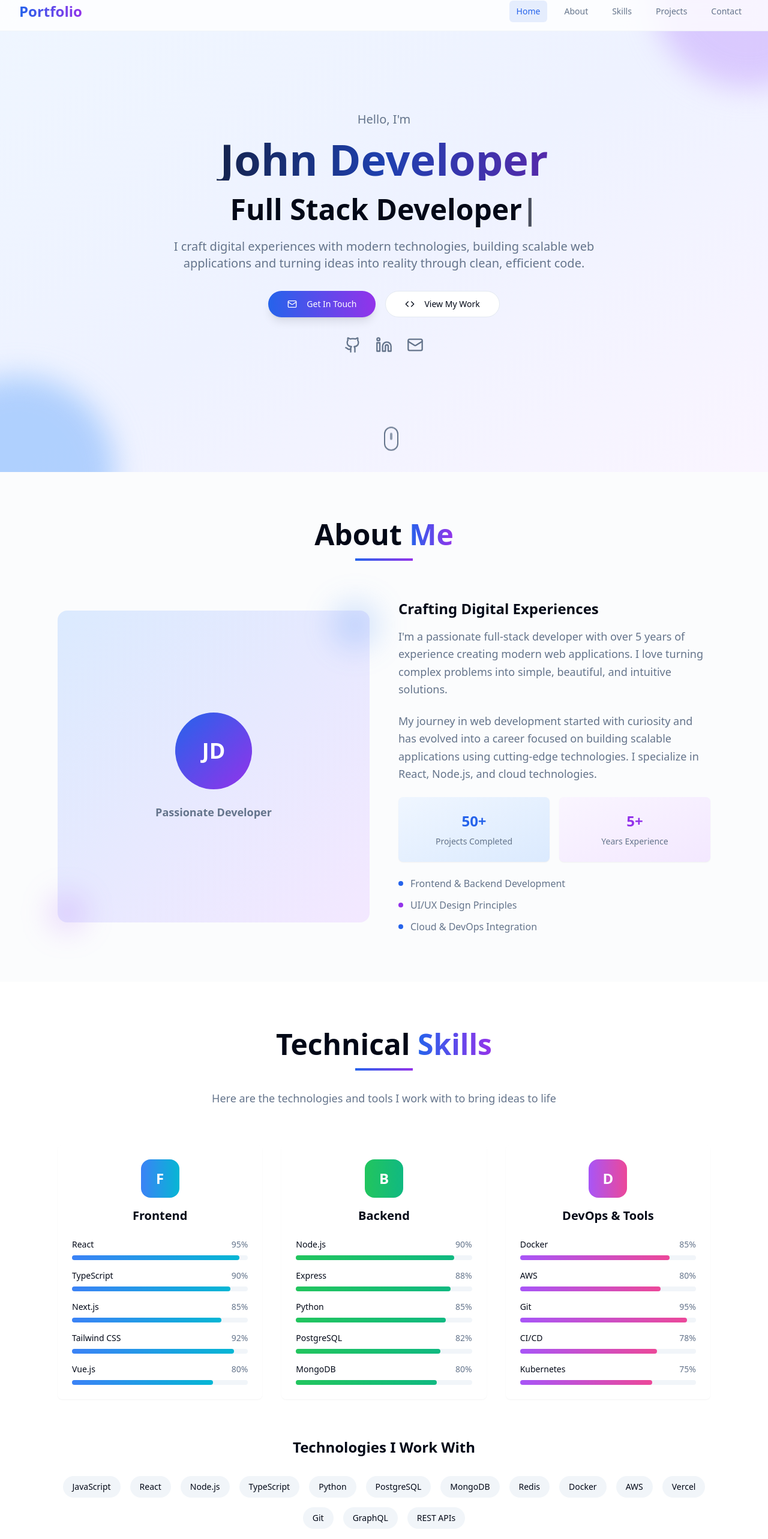
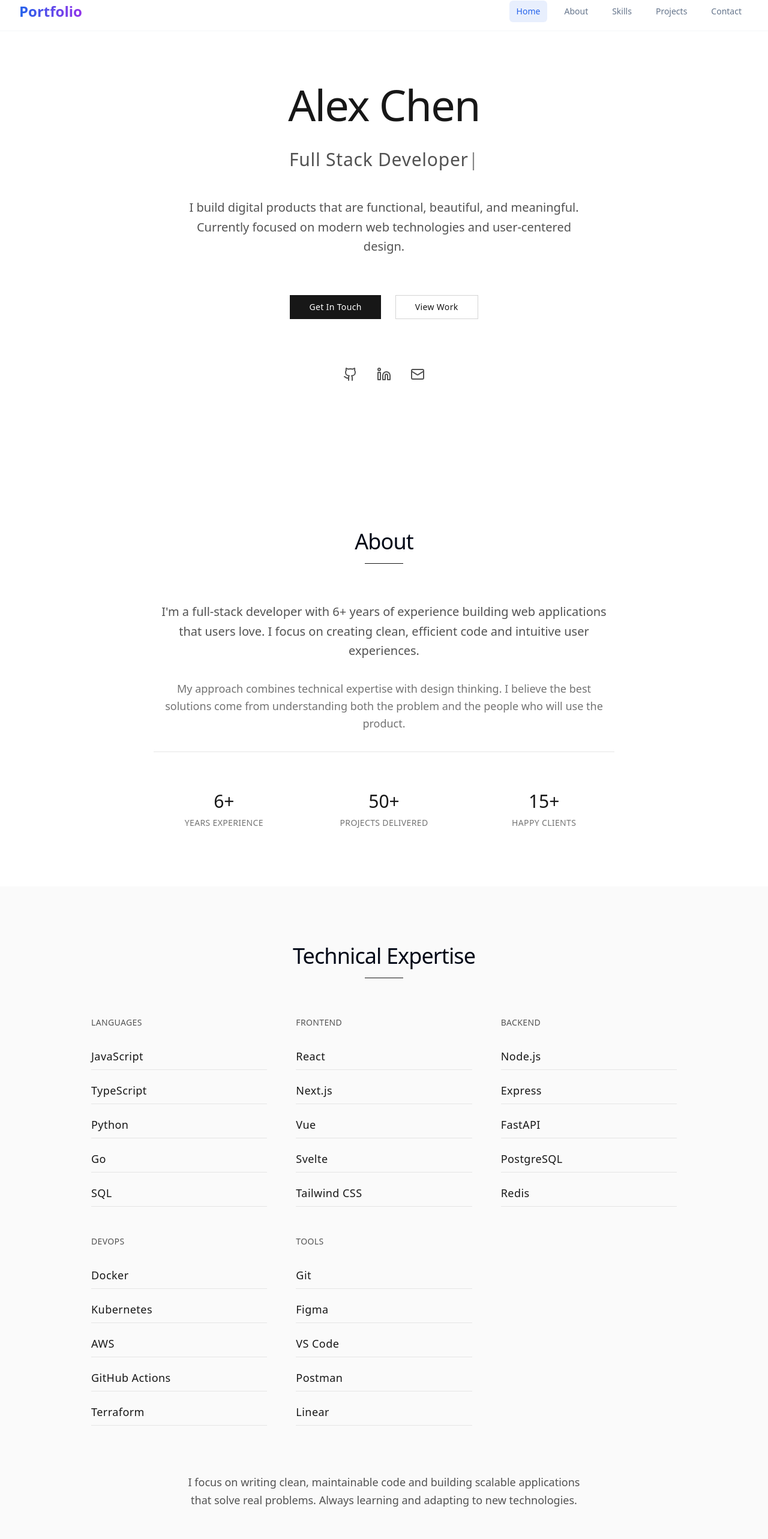
Before and after one commit to Pradeep-env/Pradeep-env, a React (Vite) app: page / in a window 1280 px wide. Shown: the part 13-2579 px from the top of the page at 60% size. Built offline with nearby package versions, Linux system fonts and the light colour scheme.

Commit message:
Refactor: Improve design and skills section
Improve the design and the skills section to make it look less AI-generated and more professional.

```diff
--- a/src/components/About.tsx
+++ b/src/components/About.tsx
@@ -2,85 +2,39 @@ import { Card, CardContent } from '@/components/ui/card';
 
 const About = () => {
   return (
-    <section id="about" className="py-20 bg-muted/30">
-      <div className="max-w-6xl mx-auto px-4 sm:px-6 lg:px-8">
-        <div className="text-center mb-16">
-          <h2 className="text-3xl sm:text-4xl lg:text-5xl font-bold mb-4">
-            About <span className="bg-gradient-to-r from-blue-600 to-purple-600 bg-clip-text text-transparent">Me</span>
+    <section id="about" className="py-24">
+      <div className="max-w-5xl mx-auto px-6">
+        <div className="mb-16">
+          <h2 className="text-4xl font-light tracking-tight text-center mb-4">
+            About
           </h2>
-          <div className="w-24 h-1 bg-gradient-to-r from-blue-600 to-purple-600 mx-auto mb-8"></div>
+          <div className="w-16 h-px bg-neutral-900 dark:bg-neutral-100 mx-auto"></div>
         </div>
 
-        <div className="grid md:grid-cols-2 gap-12 items-center">
-          {/* Image/Visual Section */}
-          <div className="relative">
-            <div className="aspect-square rounded-2xl bg-gradient-to-br from-blue-100 to-purple-100 dark:from-blue-900/20 dark:to-purple-900/20 p-8 flex items-center justify-center">
+        <div className="max-w-3xl mx-auto">
+          <div className="space-y-8 text-center">
+            <p className="text-xl font-light text-neutral-600 dark:text-neutral-400 leading-relaxed">
+              I'm a full-stack developer with 6+ years of experience building web applications
+              that users love. I focus on creating clean, efficient code and intuitive user experiences.
+            </p>
+
+            <p className="text-lg font-light text-neutral-500 dark:text-neutral-500 leading-relaxed">
+              My approach combines technical expertise with design thinking. I believe the best
+              solutions come from understanding both the problem and the people who will use the product.
+            </p>
+
+            <div className="grid md:grid-cols-3 gap-8 mt-16 pt-16 border-t border-neutral-200 dark:border-neutral-800">
               <div className="text-center">
-                <div className="w-32 h-32 bg-gradient-to-br from-blue-600 to-purple-600 rounded-full mx-auto mb-6 flex items-center justify-center text-white text-4xl font-bold">
-                  JD
-                </div>
-                <p className="text-lg font-semibold text-muted-foreground">
-                  Passionate Developer
-                </p>
+                <div className="text-3xl font-light text-neutral-900 dark:text-neutral-100 mb-2">6+</div>
+                <div className="text-sm text-neutral-500 dark:text-neutral-500 tracking-wide uppercase">Years Experience</div>
               </div>
-            </div>
-
-            {/* Floating elements */}
-            <div className="absolute -top-4 -right-4 w-20 h-20 bg-blue-500/20 rounded-full blur-xl"></div>
-            <div className="absolute -bottom-4 -left-4 w-16 h-16 bg-purple-500/20 rounded-full blur-xl"></div>
-          </div>
-
-          {/* Content Section */}
-          <div className="space-y-6">
-            <div>
-              <h3 className="text-2xl font-semibold mb-4">
-                Crafting Digital Experiences
-              </h3>
-              <p className="text-muted-foreground leading-relaxed text-lg">
-                I'm a passionate full-stack developer with over 5 years of experience creating
-                modern web applications. I love turning complex problems into simple, beautiful,
-                and intuitive solutions.
-              </p>
-            </div>
-
-            <div>
-              <p className="text-muted-foreground leading-relaxed text-lg">
-                My journey in web development started with curiosity and has evolved into a
-                career focused on building scalable applications using cutting-edge technologies.
-                I specialize in React, Node.js, and cloud technologies.
-              </p>
-            </div>
-
-            {/* Stats Cards */}
-            <div className="grid grid-cols-2 gap-4 mt-8">
-              <Card className="border-none bg-gradient-to-br from-blue-50 to-blue-100 dark:from-blue-900/20 dark:to-blue-800/20">
-                <CardContent className="p-6 text-center">
-                  <div className="text-2xl font-bold text-blue-600 mb-2">50+</div>
-                  <div className="text-sm text-muted-foreground">Projects Completed</div>
-                </CardContent>
-              </Card>
-
-              <Card className="border-none bg-gradient-to-br from-purple-50 to-purple-100 dark:from-purple-900/20 dark:to-purple-800/20">
-                <CardContent className="p-6 text-center">
-                  <div className="text-2xl font-bold text-purple-600 mb-2">5+</div>
-                  <div className="text-sm text-muted-foreground">Years Experience</div>
-                </CardContent>
-              </Card>
-            </div>
-
-            {/* Key Points */}
-            <div className="space-y-3 mt-8">
-              <div className="flex items-center space-x-3">
-                <div className="w-2 h-2 bg-blue-600 rounded-full"></div>
-                <span className="text-muted-foreground">Frontend & Backend Development</span>
+              <div className="text-center">
+                <div className="text-3xl font-light text-neutral-900 dark:text-neutral-100 mb-2">50+</div>
+                <div className="text-sm text-neutral-500 dark:text-neutral-500 tracking-wide uppercase">Projects Delivered</div>
               </div>
-              <div className="flex items-center space-x-3">
-                <div className="w-2 h-2 bg-purple-600 rounded-full"></div>
-                <span className="text-muted-foreground">UI/UX Design Principles</span>
-              </div>
-              <div className="flex items-center space-x-3">
-                <div className="w-2 h-2 bg-blue-600 rounded-full"></div>
-                <span className="text-muted-foreground">Cloud & DevOps Integration</span>
+              <div className="text-center">
+                <div className="text-3xl font-light text-neutral-900 dark:text-neutral-100 mb-2">15+</div>
+                <div className="text-sm text-neutral-500 dark:text-neutral-500 tracking-wide uppercase">Happy Clients</div>
               </div>
             </div>
           </div>
--- a/src/components/Hero.tsx
+++ b/src/components/Hero.tsx
@@ -28,100 +28,67 @@ const Hero = () => {
   };
 
   return (
-    <section id="home" className="min-h-screen flex items-center justify-center relative overflow-hidden">
-      {/* Animated background gradient */}
-      <div className="absolute inset-0 bg-gradient-to-br from-blue-50 via-indigo-50 to-purple-50 dark:from-gray-900 dark:via-blue-900/20 dark:to-purple-900/20" />
-
-      {/* Floating elements */}
-      <div className="absolute inset-0 overflow-hidden">
-        <div className="absolute -top-40 -right-32 w-80 h-80 bg-purple-300 rounded-full mix-blend-multiply filter blur-xl opacity-70 animate-pulse" />
-        <div className="absolute -bottom-40 -left-32 w-80 h-80 bg-blue-300 rounded-full mix-blend-multiply filter blur-xl opacity-70 animate-pulse delay-1000" />
-      </div>
-
-      <div className="relative z-10 text-center max-w-4xl mx-auto px-4 sm:px-6 lg:px-8">
-        {/* Greeting */}
-        <div className="animate-fade-in">
-          <p className="text-lg sm:text-xl text-muted-foreground mb-4">
-            Hello, I'm
-          </p>
-        </div>
-
-        {/* Name */}
-        <div className="animate-fade-in" style={{ animationDelay: '0.2s' }}>
-          <h1 className="text-4xl sm:text-6xl lg:text-7xl font-bold bg-gradient-to-r from-gray-900 via-blue-800 to-purple-800 dark:from-white dark:via-blue-200 dark:to-purple-200 bg-clip-text text-transparent mb-6">
-            John Developer
+    <section id="home" className="min-h-screen flex items-center justify-center relative">
+      <div className="max-w-4xl mx-auto px-6 text-center">
+        <div className="space-y-8">
+          <div>
+            <h1 className="text-5xl md:text-7xl font-light tracking-tight text-neutral-900 dark:text-neutral-100 mb-6">
+              Alex Chen
             </h1>
-        </div>
-
-        {/* Typed effect title */}
-        <div className="animate-fade-in" style={{ animationDelay: '0.4s' }}>
-          <h2 className="text-2xl sm:text-4xl lg:text-5xl font-semibold text-foreground mb-6 min-h-[3rem]">
+            <div className="h-16 flex items-center justify-center">
+              <h2 className="text-2xl md:text-3xl font-light text-neutral-600 dark:text-neutral-400 tracking-wide">
                 {displayedText}
                 <span className="animate-pulse">|</span>
               </h2>
             </div>
-
-        {/* Description */}
-        <div className="animate-fade-in" style={{ animationDelay: '0.6s' }}>
-          <p className="text-lg sm:text-xl text-muted-foreground max-w-3xl mx-auto mb-8 leading-relaxed">
-            I craft digital experiences with modern technologies, building scalable web applications
-            and turning ideas into reality through clean, efficient code.
-          </p>
           </div>
 
-        {/* CTA Buttons */}
-        <div className="animate-fade-in flex flex-col sm:flex-row gap-4 justify-center items-center mb-8" style={{ animationDelay: '0.8s' }}>
+          <p className="text-xl font-light text-neutral-600 dark:text-neutral-400 max-w-2xl mx-auto leading-relaxed">
+            I build digital products that are functional, beautiful, and meaningful.
+            Currently focused on modern web technologies and user-centered design.
+          </p>
+
+          <div className="flex flex-col sm:flex-row gap-6 justify-center items-center pt-8">
             <Button
-            size="lg"
               onClick={scrollToContact}
-            className="bg-gradient-to-r from-blue-600 to-purple-600 hover:from-blue-700 hover:to-purple-700 text-white px-8 py-3 rounded-full transition-all duration-300 hover:scale-105 shadow-lg"
+              className="bg-neutral-900 dark:bg-neutral-100 text-white dark:text-neutral-900 hover:bg-neutral-800 dark:hover:bg-neutral-200 px-8 py-3 rounded-none font-light tracking-wide transition-colors"
             >
-            <Mail className="mr-2 h-5 w-5" />
               Get In Touch
             </Button>
 
             <Button
               variant="outline"
-            size="lg"
               onClick={() => window.open('#projects', '_self')}
-            className="px-8 py-3 rounded-full transition-all duration-300 hover:scale-105"
+              className="border-neutral-300 dark:border-neutral-700 text-neutral-900 dark:text-neutral-100 hover:bg-neutral-100 dark:hover:bg-neutral-800 px-8 py-3 rounded-none font-light tracking-wide"
             >
-            <Code className="mr-2 h-5 w-5" />
-            View My Work
+              View Work
             </Button>
           </div>
 
-        {/* Social Links */}
-        <div className="animate-fade-in flex justify-center space-x-6" style={{ animationDelay: '1s' }}>
+          <div className="flex justify-center space-x-8 pt-12">
             <a
               href="https://github.com"
               target="_blank"
               rel="noopener noreferrer"
-            className="text-muted-foreground hover:text-foreground transition-colors duration-300 hover:scale-110 transform"
+              className="text-neutral-600 dark:text-neutral-400 hover:text-neutral-900 dark:hover:text-neutral-100 transition-colors"
             >
-            <Github size={28} />
+              <Github size={24} />
             </a>
             <a
               href="https://linkedin.com"
               target="_blank"
               rel="noopener noreferrer"
-            className="text-muted-foreground hover:text-foreground transition-colors duration-300 hover:scale-110 transform"
+              className="text-neutral-600 dark:text-neutral-400 hover:text-neutral-900 dark:hover:text-neutral-100 transition-colors"
             >
-            <Linkedin size={28} />
+              <Linkedin size={24} />
             </a>
             <a
-            href="mailto:john@example.com"
-            className="text-muted-foreground hover:text-foreground transition-colors duration-300 hover:scale-110 transform"
+              href="mailto:alex@example.com"
+              className="text-neutral-600 dark:text-neutral-400 hover:text-neutral-900 dark:hover:text-neutral-100 transition-colors"
             >
-            <Mail size={28} />
+              <Mail size={24} />
             </a>
           </div>
-      </div>
-
-      {/* Scroll indicator */}
-      <div className="absolute bottom-8 left-1/2 transform -translate-x-1/2 animate-bounce">
-        <div className="w-6 h-10 border-2 border-muted-foreground rounded-full flex justify-center">
-          <div className="w-1 h-3 bg-muted-foreground rounded-full mt-2 animate-pulse" />
         </div>
       </div>
     </section>
--- a/src/components/Skills.tsx
+++ b/src/components/Skills.tsx
@@ -1,111 +1,50 @@
-import { Card, CardContent } from '@/components/ui/card';
-
 const Skills = () => {
-  const skillCategories = [
-    {
-      title: "Frontend",
-      color: "from-blue-500 to-cyan-500",
-      skills: [
-        { name: "React", level: 95 },
-        { name: "TypeScript", level: 90 },
-        { name: "Next.js", level: 85 },
-        { name: "Tailwind CSS", level: 92 },
-        { name: "Vue.js", level: 80 },
-      ]
-    },
-    {
-      title: "Backend",
-      color: "from-green-500 to-emerald-500",
-      skills: [
-        { name: "Node.js", level: 90 },
-        { name: "Express", level: 88 },
-        { name: "Python", level: 85 },
-        { name: "PostgreSQL", level: 82 },
-        { name: "MongoDB", level: 80 },
-      ]
-    },
-    {
-      title: "DevOps & Tools",
-      color: "from-purple-500 to-pink-500",
-      skills: [
-        { name: "Docker", level: 85 },
-        { name: "AWS", level: 80 },
-        { name: "Git", level: 95 },
-        { name: "CI/CD", level: 78 },
-        { name: "Kubernetes", level: 75 },
-      ]
-    }
-  ];
+  const skills = {
+    "Languages": ["JavaScript", "TypeScript", "Python", "Go", "SQL"],
+    "Frontend": ["React", "Next.js", "Vue", "Svelte", "Tailwind CSS"],
+    "Backend": ["Node.js", "Express", "FastAPI", "PostgreSQL", "Redis"],
+    "DevOps": ["Docker", "Kubernetes", "AWS", "GitHub Actions", "Terraform"],
+    "Tools": ["Git", "Figma", "VS Code", "Postman", "Linear"]
+  };
 
   return (
-    <section id="skills" className="py-20">
-      <div className="max-w-6xl mx-auto px-4 sm:px-6 lg:px-8">
-        <div className="text-center mb-16">
-          <h2 className="text-3xl sm:text-4xl lg:text-5xl font-bold mb-4">
-            Technical <span className="bg-gradient-to-r from-blue-600 to-purple-600 bg-clip-text text-transparent">Skills</span>
+    <section id="skills" className="py-24 bg-neutral-50 dark:bg-neutral-900/50">
+      <div className="max-w-5xl mx-auto px-6">
+        <div className="mb-16">
+          <h2 className="text-4xl font-light tracking-tight text-center mb-4">
+            Technical Expertise
           </h2>
-          <div className="w-24 h-1 bg-gradient-to-r from-blue-600 to-purple-600 mx-auto mb-8"></div>
-          <p className="text-lg text-muted-foreground max-w-2xl mx-auto">
-            Here are the technologies and tools I work with to bring ideas to life
-          </p>
+          <div className="w-16 h-px bg-neutral-900 dark:bg-neutral-100 mx-auto"></div>
         </div>
 
-        <div className="grid lg:grid-cols-3 gap-8">
-          {skillCategories.map((category, categoryIndex) => (
-            <Card
-              key={category.title}
-              className="border-none bg-card/50 backdrop-blur-sm hover:shadow-lg transition-all duration-300 hover:scale-105"
-            >
-              <CardContent className="p-6">
-                <div className="text-center mb-6">
-                  <div className={`w-16 h-16 mx-auto mb-4 rounded-2xl bg-gradient-to-r ${category.color} flex items-center justify-center`}>
-                    <span className="text-white text-2xl font-bold">
-                      {category.title.charAt(0)}
-                    </span>
+        <div className="grid md:grid-cols-2 lg:grid-cols-3 gap-12">
+          {Object.entries(skills).map(([category, items]) => (
+            <div key={category} className="space-y-6">
+              <h3 className="text-lg font-medium text-neutral-600 dark:text-neutral-400 tracking-wide uppercase text-sm">
+                {category}
+              </h3>
+              <div className="space-y-3">
+                {items.map((skill, index) => (
+                  <div
+                    key={skill}
+                    className="group"
+                    style={{ animationDelay: `${index * 0.1}s` }}
+                  >
+                    <div className="text-neutral-900 dark:text-neutral-100 text-lg font-light tracking-wide py-2 border-b border-neutral-200 dark:border-neutral-800 hover:border-neutral-900 dark:hover:border-neutral-100 transition-colors duration-300">
+                      {skill}
+                    </div>
                   </div>
-                  <h3 className="text-xl font-semibold">{category.title}</h3>
-                </div>
-
-                <div className="space-y-4">
-                  {category.skills.map((skill, skillIndex) => (
-                    <div key={skill.name} className="space-y-2">
-                      <div className="flex justify-between items-center">
-                        <span className="text-sm font-medium">{skill.name}</span>
-                        <span className="text-sm text-muted-foreground">{skill.level}%</span>
-                      </div>
-                      <div className="w-full bg-muted rounded-full h-2">
-                        <div
-                          className={`h-2 rounded-full bg-gradient-to-r ${category.color} transition-all duration-1000 ease-out`}
-                          style={{
-                            width: `${skill.level}%`,
-                            animationDelay: `${(categoryIndex * 5 + skillIndex) * 0.1}s`
-                          }}
-                        />
-                      </div>
-                    </div>
-                  ))}
-                </div>
-              </CardContent>
-            </Card>
+                ))}
+              </div>
+            </div>
           ))}
         </div>
 
-        {/* Additional Technologies */}
-        <div className="mt-16">
-          <h3 className="text-2xl font-semibold text-center mb-8">Technologies I Work With</h3>
-          <div className="flex flex-wrap justify-center gap-4">
-            {[
-              'JavaScript', 'React', 'Node.js', 'TypeScript', 'Python', 'PostgreSQL',
-              'MongoDB', 'Redis', 'Docker', 'AWS', 'Vercel', 'Git', 'GraphQL', 'REST APIs'
-            ].map((tech) => (
-              <span
-                key={tech}
-                className="px-4 py-2 bg-muted rounded-full text-sm font-medium hover:bg-accent transition-colors duration-200 cursor-default"
-              >
-                {tech}
-              </span>
-            ))}
-          </div>
+        <div className="mt-20 text-center">
+          <p className="text-neutral-600 dark:text-neutral-400 text-lg font-light max-w-2xl mx-auto leading-relaxed">
+            I focus on writing clean, maintainable code and building scalable applications
+            that solve real problems. Always learning and adapting to new technologies.
+          </p>
         </div>
       </div>
     </section>
```
Lines whose indentation alone changed are shown as unchanged.
